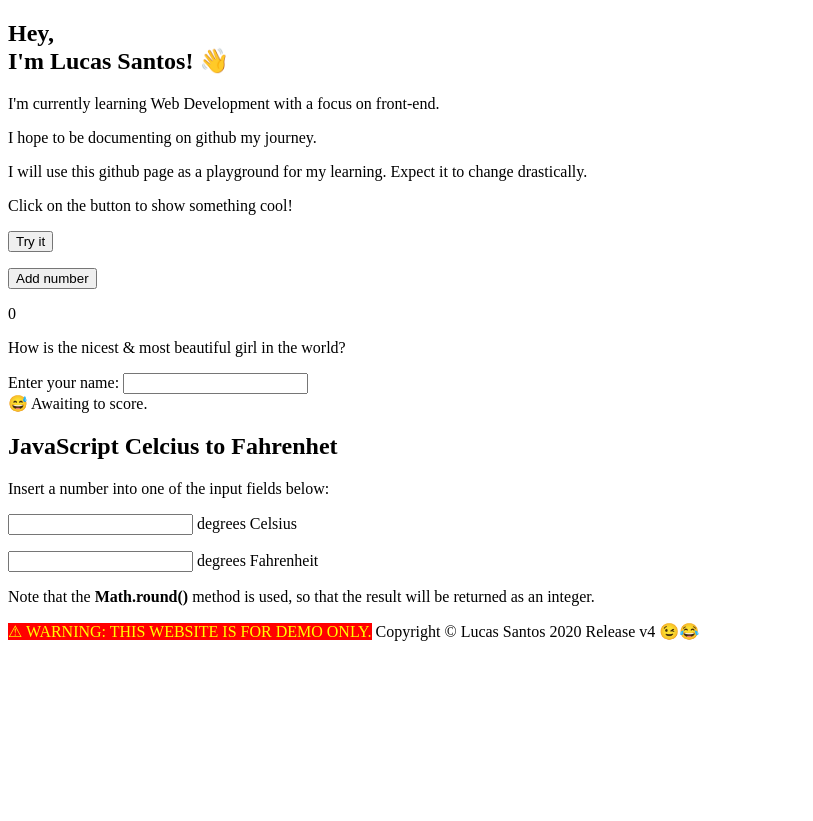
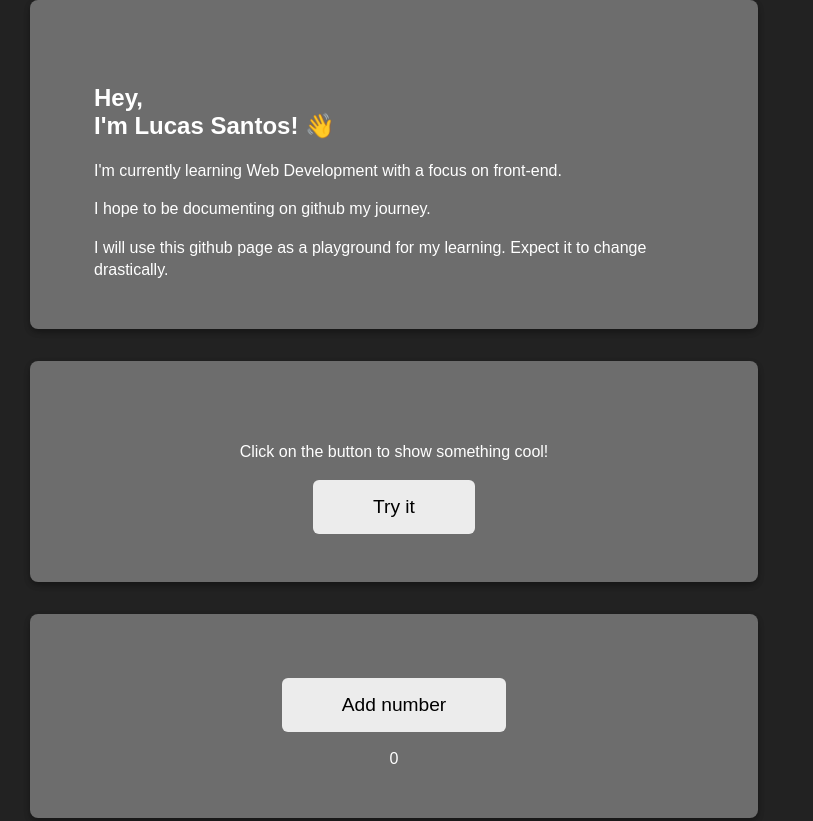
Before and after one commit to W1Real/W1Real.github.io, a plain HTML site: page index.html in a window 1280 px wide. Shown: the top 821 px of the page, without its empty margins (0-813 px from the left). Before the commit the page ends 800 px from the top, so only its background shows below. Drawn offline with Linux system fonts and the light colour scheme.

Commit message:
Darktheme default alternative

```diff
--- /dev/null
+++ b/css/darktheme.css
@@ -0,0 +1,9 @@
+body {
+    color: rgba(255, 255, 255, 0.658);
+    background-color: rgb(46, 46, 46);
+}
+
+button {
+    color: rgba(255, 255, 255, 0.658);
+    background-color: rgb(31, 31, 31);
+}
--- /dev/null
+++ b/css/style.css
@@ -0,0 +1,89 @@
+.debug-banner {
+    padding: 1px;
+    margin: 0;
+    display: block;
+    position: fixed;
+    background-color: red;
+    opacity: 22%;
+}
+
+body {
+    font-family: sans-serif;
+    padding: 0;
+    margin: 0;
+    background-color: #222222;
+}
+
+button {
+    padding: 16px 60px 16px 60px;
+    background-color: #ececec;
+    border: none;
+    border-radius: 6px;
+    font-size: 1.2em;
+}
+
+p {
+    line-height: 1.4;
+}
+
+
+article {
+    color: white;
+    max-width: 600px;
+    padding: 64px;
+    box-shadow: 0 3px 6px rgba(0,0,0,0.16), 0 3px 6px rgba(0,0,0,0.23);
+    border-radius: 8px;
+    background-color: rgba(255, 255, 255, 0.336);
+    padding-bottom: 32px;
+    margin-bottom: 32px;
+}
+
+
+#big-emoji {
+    padding: 0;
+    margin: 0;
+    font-size: 160px;
+}
+
+.score-wrapper {
+    margin: 16px;
+    padding: 1em;
+    background-color: rgba(255, 255, 255, 0.459);
+    border-radius: 8px;
+}
+
+.score-sad {
+    margin-bottom: 40px;
+    font-size: 39px;
+    opacity: 10%;
+}
+
+.score-happy {
+    margin-bottom: 40px;
+    font-size: 39px;
+    opacity: 100%;
+}
+
+#wating-input {
+    position: absolute;
+    left: 0px;
+    display: inline-block;
+}
+
+.center {
+    text-align: center;
+}
+
+main {
+    padding-left: 30px;
+}
+
+footer {
+    display: block;
+    padding: 16px;
+    background-color: rgba(255, 255, 255, 0.74);
+}
+
+footer span {
+    padding-left: 2em;
+}
--- a/index.html
+++ b/index.html
@@ -3,7 +3,7 @@
 <head>
     <meta charset="UTF-8">
     <meta name="viewport" content="width=device-width, initial-scale=1.0">
-    <link rel="stylesheet" href="style.css">
+    <link rel="stylesheet" href="/css/style.css">
     <script src="/script.js"></script>
     <title>Lucas Santos</title>
 </head>
```
